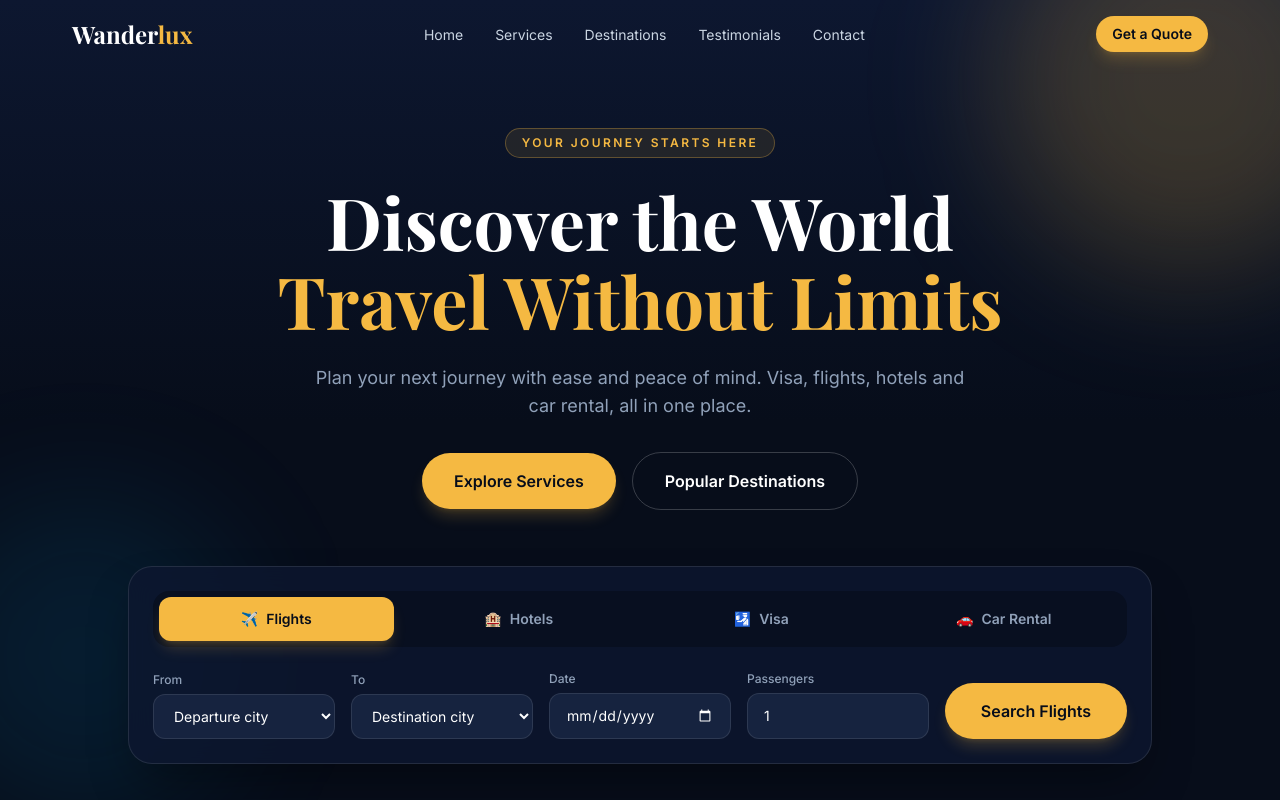
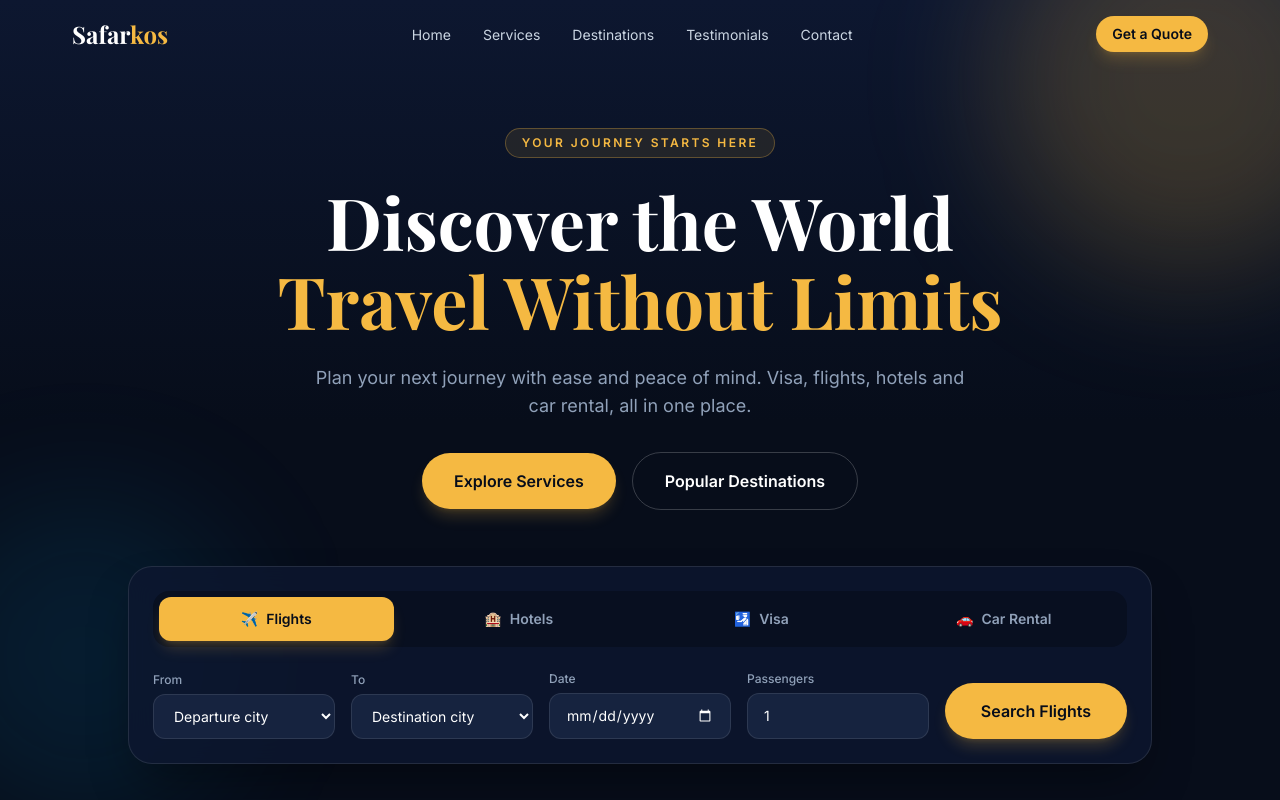
Before and after one commit to shayan-malik/travel-agency, a Next.js app: page / in a window 1280 px wide. Shown: the top 800 px of the page. Built offline with nearby package versions, Linux system fonts and the light colour scheme; a web font is replaced by a local one.

Commit message:
new changes

```diff
--- a/src/components/layout/Footer.jsx
+++ b/src/components/layout/Footer.jsx
@@ -25,7 +25,7 @@ export default function Footer() {
           {/* Brand */}
           <div>
             <Link href="#home" className="font-display text-2xl font-bold text-white">
-              Wander<span className="text-gold">lux</span>
+              Safar<span className="text-gold">kos</span>
             </Link>
             <p className="mt-4 text-sm leading-relaxed text-slate-400">
               Visa, flights, hotels and car rental, all in one place. Your journey, our responsibility.
@@ -108,7 +108,7 @@ export default function Footer() {
 
         {/* Bottom bar */}
         <div className="mt-14 flex flex-col items-center justify-between gap-3 border-t border-white/10 py-6 text-xs text-slate-500 sm:flex-row">
-          <p>© {new Date().getFullYear()} Wanderlux Travel. All rights reserved.</p>
+          <p>© {new Date().getFullYear()} Safarkos Travel. All rights reserved.</p>
           <p>Built with Next.js, Tailwind CSS & GSAP</p>
         </div>
       </div>
--- a/src/components/layout/Navbar.jsx
+++ b/src/components/layout/Navbar.jsx
@@ -58,7 +58,7 @@ export default function Navbar() {
             onClick={() => setOpen(false)}
             className="font-display text-2xl font-bold text-white"
           >
-            Wander<span className="text-gold">lux</span>
+            Safar<span className="text-gold">kos</span>
           </Link>
 
           {/* Desktop links */}
--- a/src/components/sections/Contact.jsx
+++ b/src/components/sections/Contact.jsx
@@ -9,7 +9,7 @@ import useReveal from "@/hooks/useReveal";
 const info = [
   { icon: "📍", label: "Office", value: "Shahrah-e-Faisal, Karachi, Pakistan" },
   { icon: "📞", label: "Phone", value: "+92 300 1234567" },
-  { icon: "✉️", label: "Email", value: "info@wanderlux.com" },
+  { icon: "✉️", label: "Email", value: "info@safarkos.com" },
   { icon: "🕒", label: "Working Hours", value: "Mon - Sat, 9:00 AM - 8:00 PM" },
 ];
 
```
